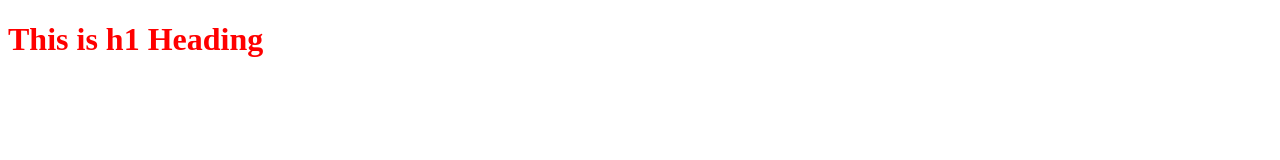
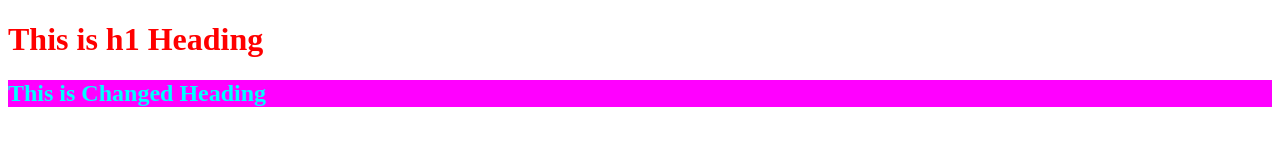
Before and after one commit to ManojKumarDevarakonda/new_one, a plain HTML site: page sample.html in a window 1280 px wide. Drawn offline with Linux system fonts and the light colour scheme.

Commit message:
adding extrenal css file

```diff
--- a/sample.html
+++ b/sample.html
@@ -4,8 +4,10 @@
     <meta charset="UTF-8">
     <meta name="viewport" content="width=device-width, initial-scale=1.0">
     <title>Document</title>
+    <link rel="stylesheet" href="style.css">
 </head>
 <body>
     <h1><font color="red">This is h1 Heading</font></h1>
+    <h2>This is Changed Heading</h2>
 </body>
 </html>
--- /dev/null
+++ b/style.css
@@ -0,0 +1,4 @@
+h2{
+    color: aqua;
+    background: fuchsia;
+}
```
